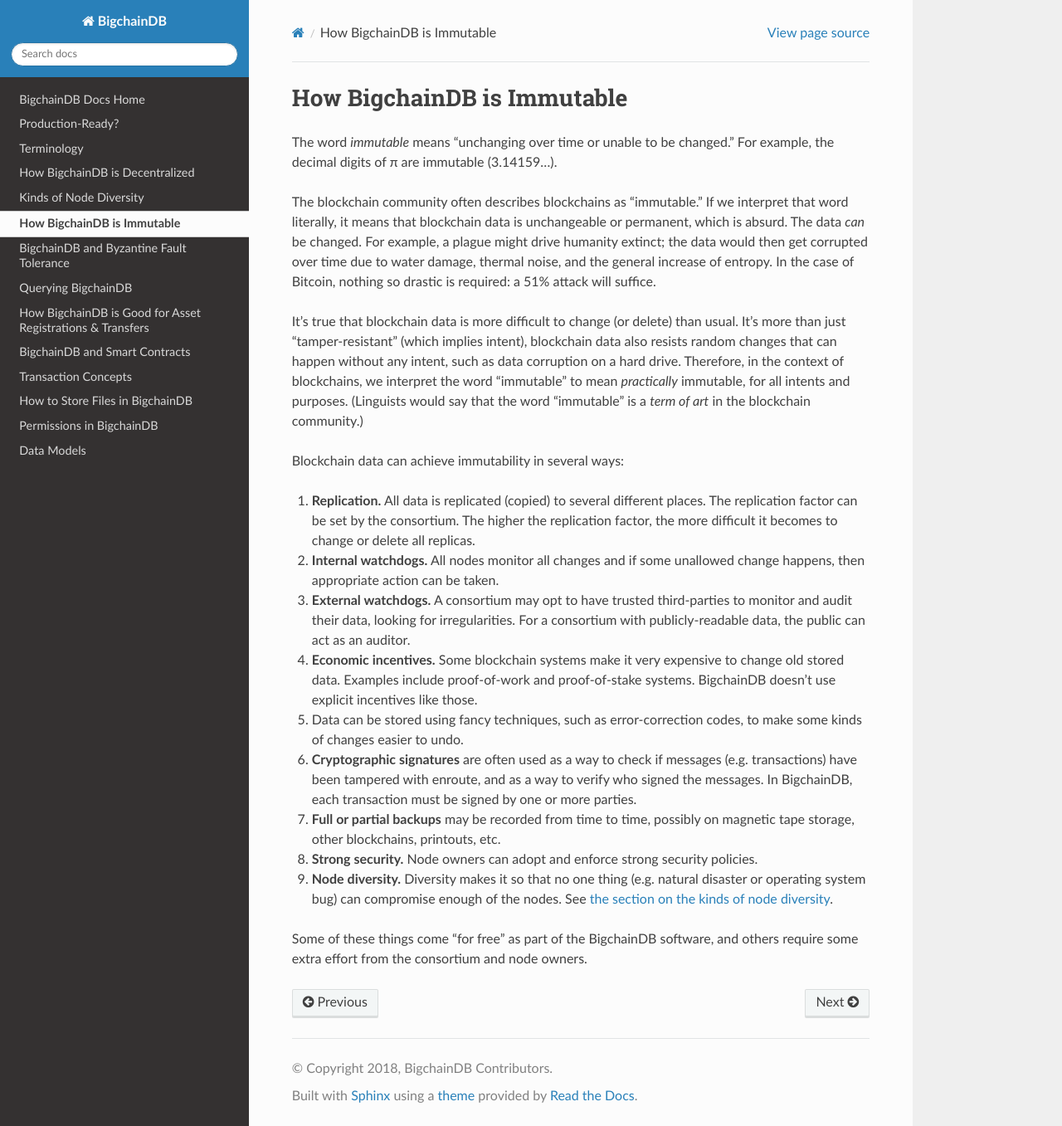
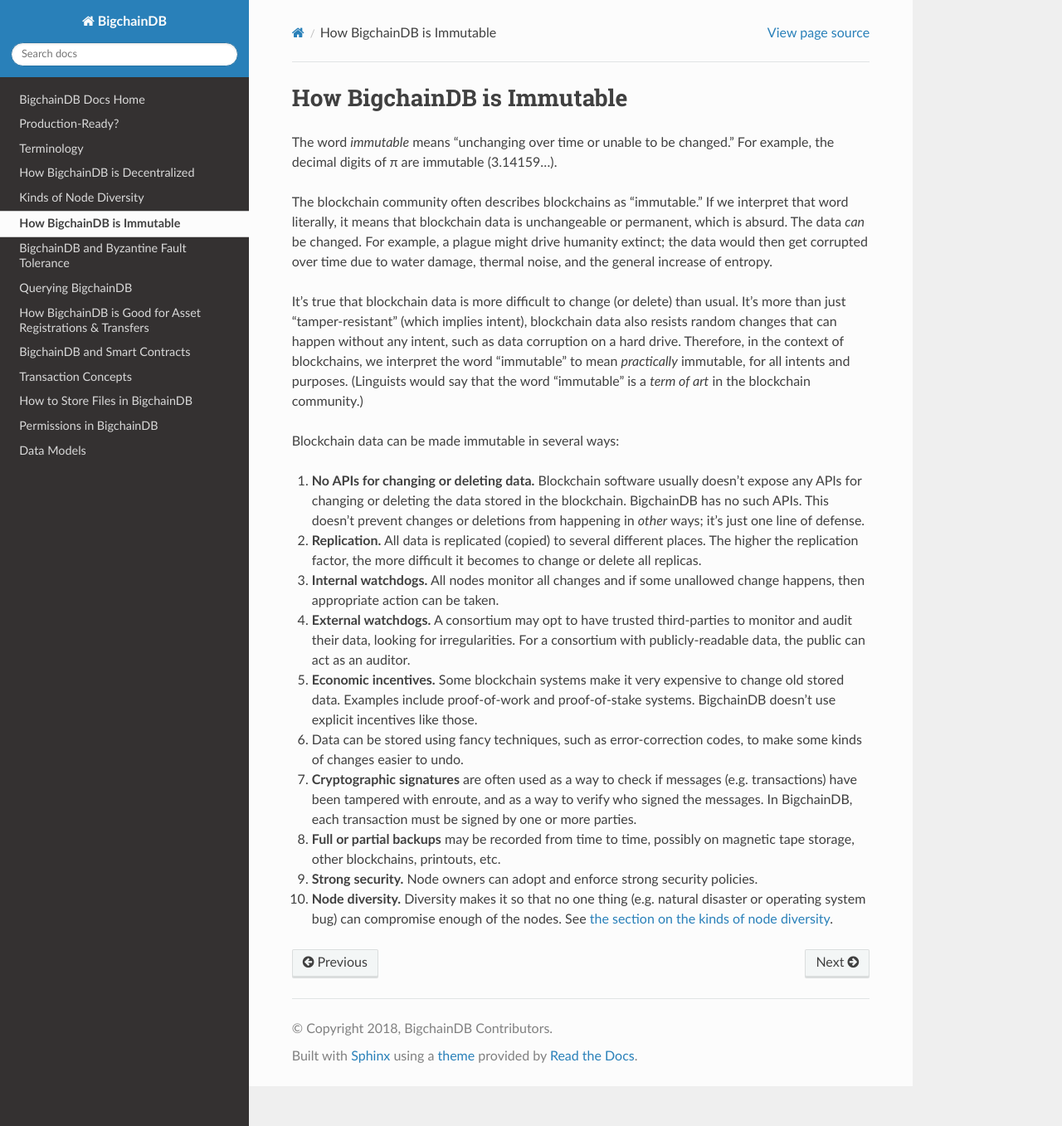
Before and after one commit to bigchaindb/bigchaindb, a Sphinx documentation site: the page built from docs/root/source/immutable.md, in a window 1280 px wide and 1357 px high. Shown: the whole window at 83% size. Built offline with Sphinx 7.4.7 and the Read the Docs theme 2.0.0, drawn with Linux system fonts in a browser that asks for light colours.

Commit message:
Problem: Immutability page in docs sometimes wrong or controversial
Solution: Edit that page

```diff
--- a/docs/root/source/immutable.md
+++ b/docs/root/source/immutable.md
@@ -2,13 +2,14 @@
 
 The word _immutable_ means "unchanging over time or unable to be changed." For example, the decimal digits of π are immutable (3.14159…).
 
-The blockchain community often describes blockchains as “immutable.” If we interpret that word literally, it means that blockchain data is unchangeable or permanent, which is absurd. The data _can_ be changed. For example, a plague might drive humanity extinct; the data would then get corrupted over time due to water damage, thermal noise, and the general increase of entropy. In the case of Bitcoin, nothing so drastic is required: a 51% attack will suffice.
+The blockchain community often describes blockchains as “immutable.” If we interpret that word literally, it means that blockchain data is unchangeable or permanent, which is absurd. The data _can_ be changed. For example, a plague might drive humanity extinct; the data would then get corrupted over time due to water damage, thermal noise, and the general increase of entropy.
 
 It’s true that blockchain data is more difficult to change (or delete) than usual. It's more than just "tamper-resistant" (which implies intent), blockchain data also resists random changes that can happen without any intent, such as data corruption on a hard drive. Therefore, in the context of blockchains, we interpret the word “immutable” to mean *practically* immutable, for all intents and purposes. (Linguists would say that the word “immutable” is a _term of art_ in the blockchain community.)
 
-Blockchain data can achieve immutability in several ways:
+Blockchain data can be made immutable in several ways:
 
-1. **Replication.** All data is replicated (copied) to several different places. The replication factor can be set by the consortium. The higher the replication factor, the more difficult it becomes to change or delete all replicas.
+1. **No APIs for changing or deleting data.** Blockchain software usually doesn't expose any APIs for changing or deleting the data stored in the blockchain. BigchainDB has no such APIs. This doesn't prevent changes or deletions from happening in _other_ ways; it's just one line of defense.
+1. **Replication.** All data is replicated (copied) to several different places. The higher the replication factor, the more difficult it becomes to change or delete all replicas.
 1. **Internal watchdogs.** All nodes monitor all changes and if some unallowed change happens, then appropriate action can be taken.
 1. **External watchdogs.** A consortium may opt to have trusted third-parties to monitor and audit their data, looking for irregularities. For a consortium with publicly-readable data, the public can act as an auditor.
 1. **Economic incentives.** Some blockchain systems make it very expensive to change old stored data. Examples include proof-of-work and proof-of-stake systems. BigchainDB doesn't use explicit incentives like those.
@@ -17,5 +18,3 @@
 1. **Full or partial backups** may be recorded from time to time, possibly on magnetic tape storage, other blockchains, printouts, etc.
 1. **Strong security.** Node owners can adopt and enforce strong security policies.
 1. **Node diversity.** Diversity makes it so that no one thing (e.g. natural disaster or operating system bug) can compromise enough of the nodes. See [the section on the kinds of node diversity](diversity.html).
-
-Some of these things come "for free" as part of the BigchainDB software, and others require some extra effort from the consortium and node owners.
```
